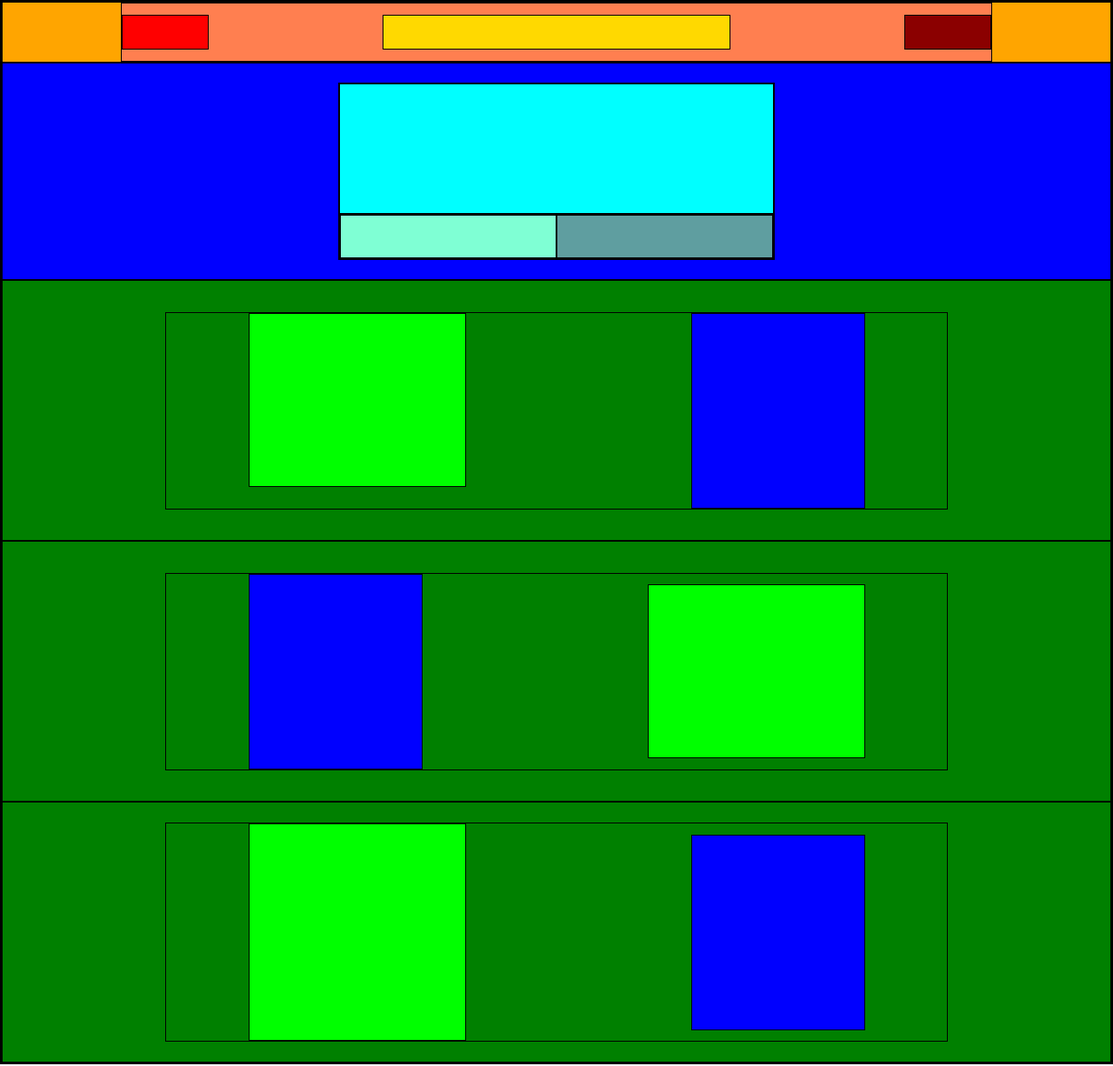
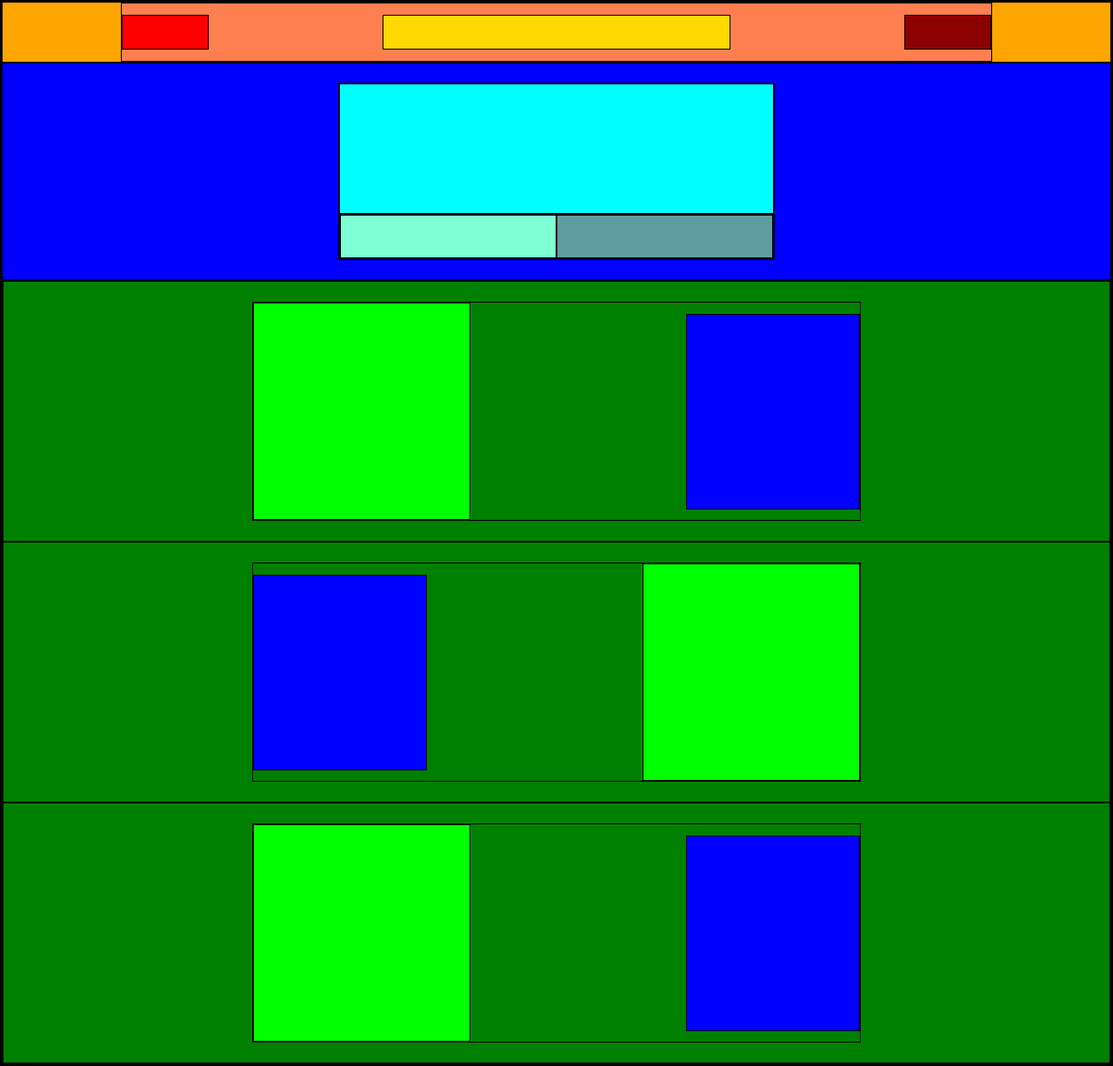
Before and after one commit to ChristianBaciu/htmlcss-struttura-discord, a plain HTML site: page index.html in a window 1280 px wide. Shown: the whole page at 87% size. Drawn offline with Linux system fonts and the light colour scheme.

Commit message:
tecnologia pag 4

```diff
--- a/index.html
+++ b/index.html
@@ -31,32 +31,35 @@
 
 
         <!--prima faccia-->
-        <main class="primo">
+        <main>
+        <section class="primo">
             <aside class="faccia-1">
                 <div id="immagine-1"></div>
                 <div id="invito-1"></div>
             </aside>
-        </main>
+        </section>
 
 
         <!--seconda faccia-->
-        <main class="secondo">
+        <section class="secondo">
             <aside class="faccia-2">
+                <div id="immagine-2"></div>
                 <div id="trovarsi-2"></div>
-                <div id="immagine-2"></div>
             </aside>
-        </main>
+        </section>
 
 
         <!--terza faccia-->
-        <main class="terzo">
+        <section class="terzo">
             <aside class="faccia-3">
                 <div id="immagine-3"></div>
                 <div id="fandom-3"></div>
             </aside>
-        </main>
+        </section>
 
         <!--quarta faccia-->
+
+        </main>
 
 
 
--- a/style.css
+++ b/style.css
@@ -4,8 +4,6 @@
     box-sizing: border-box;
     border: 1px solid black;
 }
-
-
 
 /*opzioni*/
 header{
@@ -91,17 +89,17 @@ nav{
 }
 
 .faccia-1{
-    width: 900px;
+    width: 700px;
     display: flex;
     gap: 70px;
-    justify-content: space-around;
-
+    justify-content: space-between;
+    align-items: center;
 }
 
 #immagine-1{
     background-color: lime;
     width: 250px;
-    height: 200px;
+    height: 250px;
 }
 
 #invito-1{
@@ -109,7 +107,6 @@ nav{
     width: 200px;
     height: 225px;
 }
-
 
 
 /*secondo faccia */
@@ -122,17 +119,18 @@ nav{
 }
 
 .faccia-2{
-    width: 900px;
+    width: 700px;
     display: flex;
     gap: 70px;
-    justify-content: space-around;
+    justify-content: space-between;
     align-items: center;
+    flex-direction: row-reverse;
 }
 
 #immagine-2{
     background-color: lime;
     width: 250px;
-    height: 200px;
+    height: 250px;
 }
 
 #trovarsi-2{
@@ -153,10 +151,10 @@ nav{
 }
 
 .faccia-3{
-    width: 900px;
+    width: 700px;
     display: flex;
     gap: 70px;
-    justify-content: space-around;
+    justify-content: space-between;
     align-items: center;
 }
 
```
